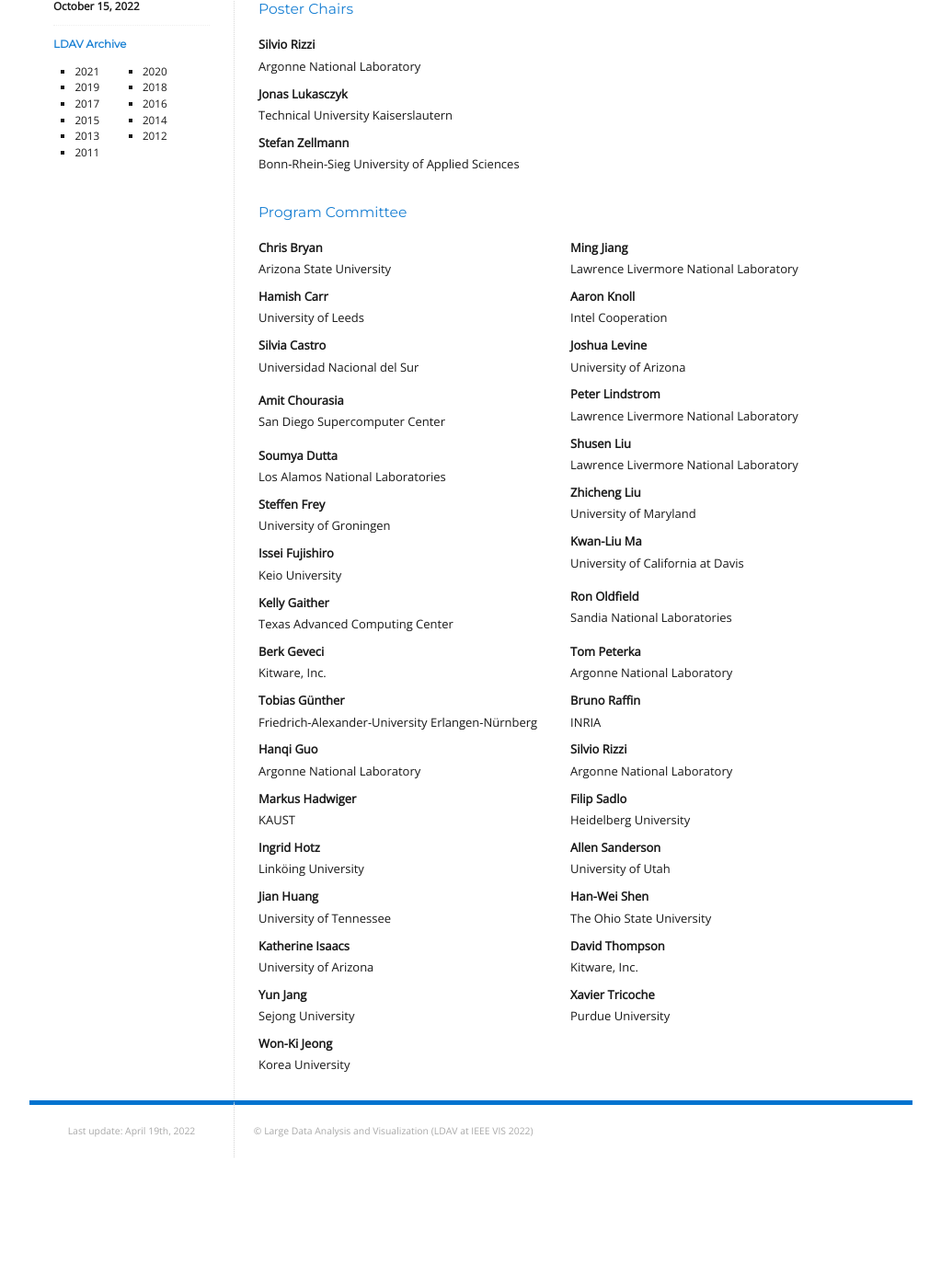
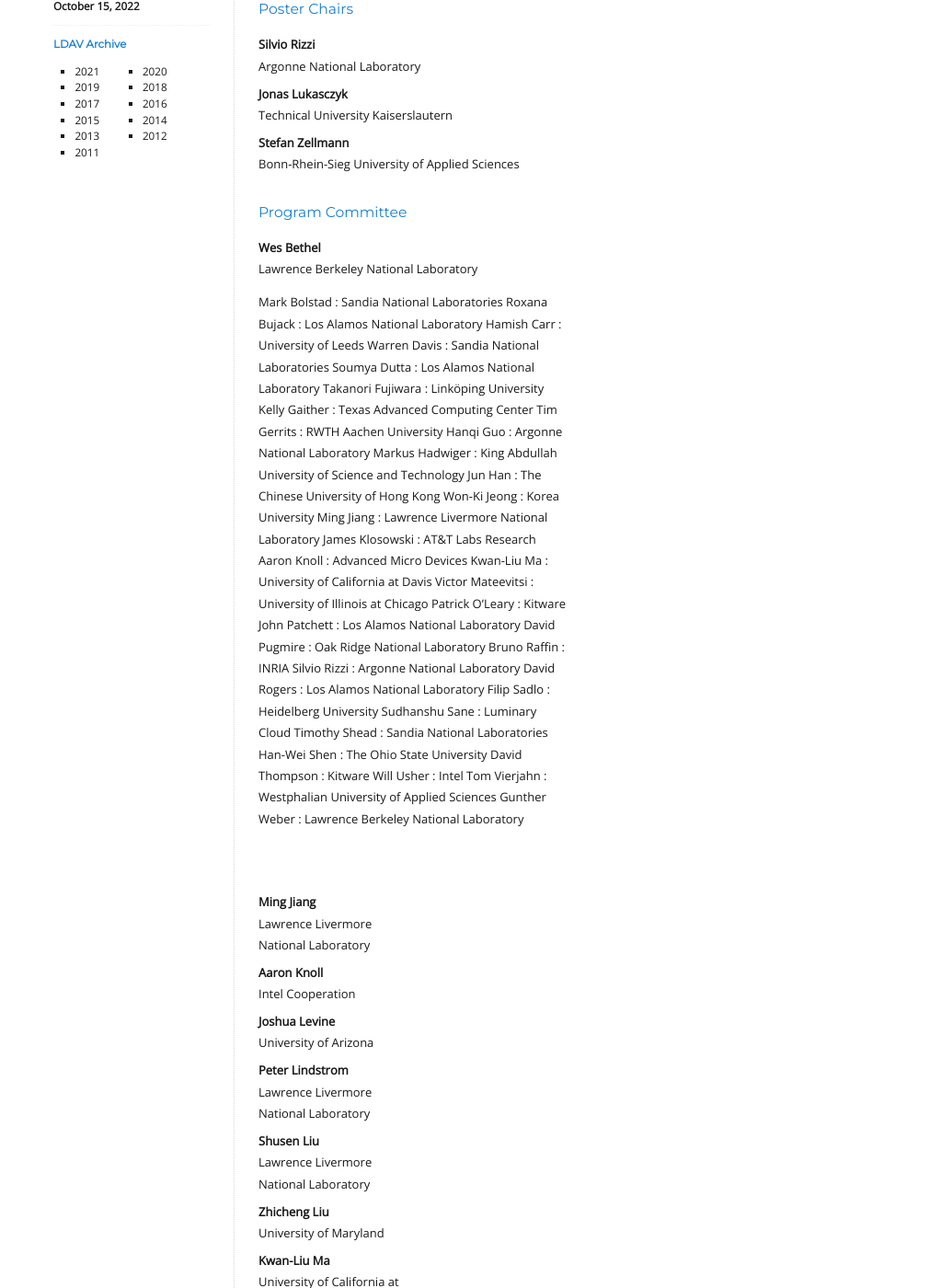
Before and after one commit to LDAV-Symposium/2023, a Jekyll site: the page built from _pages/organization.md, in a window 1280 px wide and 1400 px high, scrolled down 677 px. Shown: the whole window at 92% size, without its empty margins (128-1151 px from the left). Built offline with Jekyll 4.4.1, drawn with Linux system fonts in a browser that asks for light colours; before the commit the page ends 1948 px from its top, so only the background shows below that.

Commit message:
Update organization.md

```diff
--- a/_pages/organization.md
+++ b/_pages/organization.md
@@ -66,79 +66,42 @@ Hongfeng Yu
 ## Program Committee
 
 
-<!--Jeff Baumes
-: Kitware, Inc.-->
+Wes Bethel
+: Lawrence Berkeley National Laboratory
 
-<!--Wes Bethel
-: Lawrence Berkeley National Laboratory-->
-
-Chris Bryan
-: Arizona State University
-
-Hamish Carr
-: University of Leeds
-
-Silvia Castro
-: Universidad Nacional del Sur
-
-<!--Wei Chen
-: Zhejiang University-->
-
-Amit Chourasia
-: San Diego Supercomputer Center
-
-<!--Patricia Crossno
-: Sandia National Laboratories-->
-
-<!--Harish Doraiswamy
-: New York University-->
-
-Soumya Dutta
-: Los Alamos National Laboratories
-
-Steffen Frey
-: University of Groningen
+Mark Bolstad : Sandia National Laboratories
+Roxana Bujack : Los Alamos National Laboratory
+Hamish Carr : University of Leeds
+Warren Davis : Sandia National Laboratories
+Soumya Dutta : Los Alamos National Laboratory
+Takanori Fujiwara : Linköping University
+Kelly Gaither : Texas Advanced Computing Center
+Tim Gerrits : RWTH Aachen University
+Hanqi Guo	: Argonne National Laboratory
+Markus Hadwiger	: King Abdullah University of Science and Technology
+Jun Han	: The Chinese University of Hong Kong
+Won-Ki Jeong : Korea University
+Ming Jiang : Lawrence Livermore National Laboratory
+James Klosowski	: AT&T Labs Research
+Aaron	Knoll	: Advanced Micro Devices
+Kwan-Liu Ma	: University of California at Davis
+Victor Mateevitsi : University of Illinois at Chicago
+Patrick O'Leary	: Kitware
+John Patchett : Los Alamos National Laboratory
+David Pugmire	: Oak Ridge National Laboratory
+Bruno Raffin : INRIA
+Silvio Rizzi : Argonne National Laboratory
+David Rogers : Los Alamos National Laboratory
+Filip Sadlo : Heidelberg University
+Sudhanshu Sane : Luminary Cloud
+Timothy Shead : Sandia National Laboratories
+Han-Wei Shen : The Ohio State University
+David Thompson : Kitware
+Will Usher : Intel
+Tom Vierjahn : Westphalian University of Applied Sciences
+Gunther Weber : Lawrence Berkeley National Laboratory
 
 
-Issei	Fujishiro
-: Keio University
-
-Kelly Gaither
-: Texas Advanced Computing Center
-
-Berk Geveci
-: Kitware, Inc.
-
-Tobias G&uuml;nther
-: Friedrich-Alexander-University Erlangen-N&uuml;rnberg
-
-Hanqi Guo
-: Argonne National Laboratory
-
-Markus Hadwiger
-: KAUST
-
-Ingrid Hotz
-: Link&ouml;ing University
-
-Jian Huang
-: University of Tennessee
-
-Katherine Isaacs
-: University of Arizona
-
-Yun Jang
-: Sejong University
-
-Won-Ki	Jeong
-: Korea University
-
-
-
-
-<!--James Klosowski
-: AT&T Labs Research-->
-</div>
 
 <div class="right">
 ## &nbsp;
```
